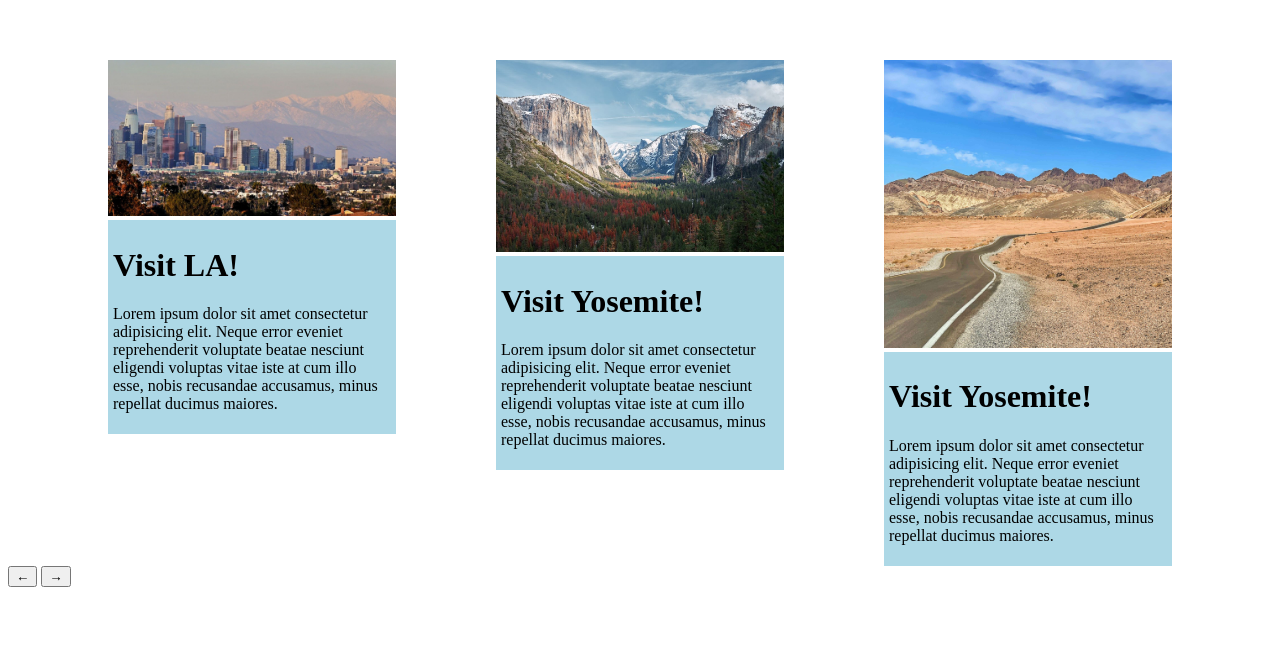
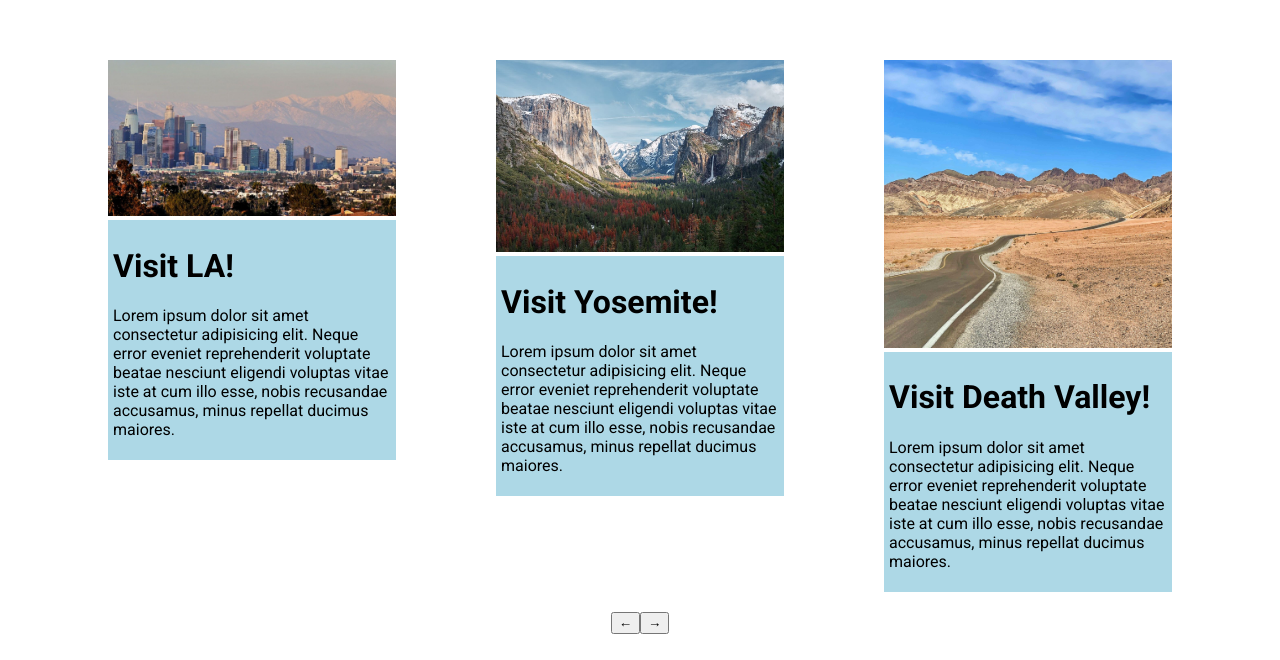
Before and after one commit to hayesmg03/carousel_demo, a plain HTML site: page index.html in a window 1280 px wide. Shown: the part 140-800 px from the top of the page. Drawn offline with Linux system fonts and the light colour scheme.

Commit message:
small css changes

```diff
--- a/index.html
+++ b/index.html
@@ -4,8 +4,9 @@
     <meta charset="UTF-8">
     <meta name="viewport" content="width=device-width, initial-scale=1.0">
     <meta http-equiv="X-UA-Compatible" content="ie=edge">
-    <title>Carousel Slides</title>
+    <title>Carousel Demo</title>
     <link rel="stylesheet" href="style.css">
+    <link href="https://fonts.googleapis.com/css2?family=Nunito:ital,wght@0,200..1000;1,200..1000&family=Roboto:ital,wght@0,100;0,300;0,400;0,500;0,700;0,900;1,100;1,300;1,400;1,500;1,700;1,900&display=swap" rel="stylesheet">
   </head>
   <body>
     <div id="container">
@@ -26,7 +27,7 @@
         <div class="card" id="DV-card">
             <img src="images/Death-Valley-road.jpg">
             <div class="card-desc">
-                <h1>Visit Yosemite!</h1>
+                <h1>Visit Death Valley!</h1>
                 <p>Lorem ipsum dolor sit amet consectetur adipisicing elit. Neque error eveniet reprehenderit voluptate beatae nesciunt eligendi voluptas vitae iste at cum illo esse, nobis recusandae accusamus, minus repellat ducimus maiores.</p>
             </div>
         </div>
--- a/style.css
+++ b/style.css
@@ -1,14 +1,19 @@
+* {
+    font-family: "Roboto";
+}
+
 #container {
     display: flex;
     justify-content: space-evenly;
     margin-top: 25vh;
+    margin-bottom: 20px;
 }
 
 .card {
     width: 18rem;
 }
 
-.card img{
+.card img {
     width: 100%;
     margin-bottom: none;
 }
@@ -17,3 +22,8 @@
     background-color: lightblue;
     padding: 5px;
 }
+
+#arrows {
+    display: flex;
+    justify-self: center;
+}
```
